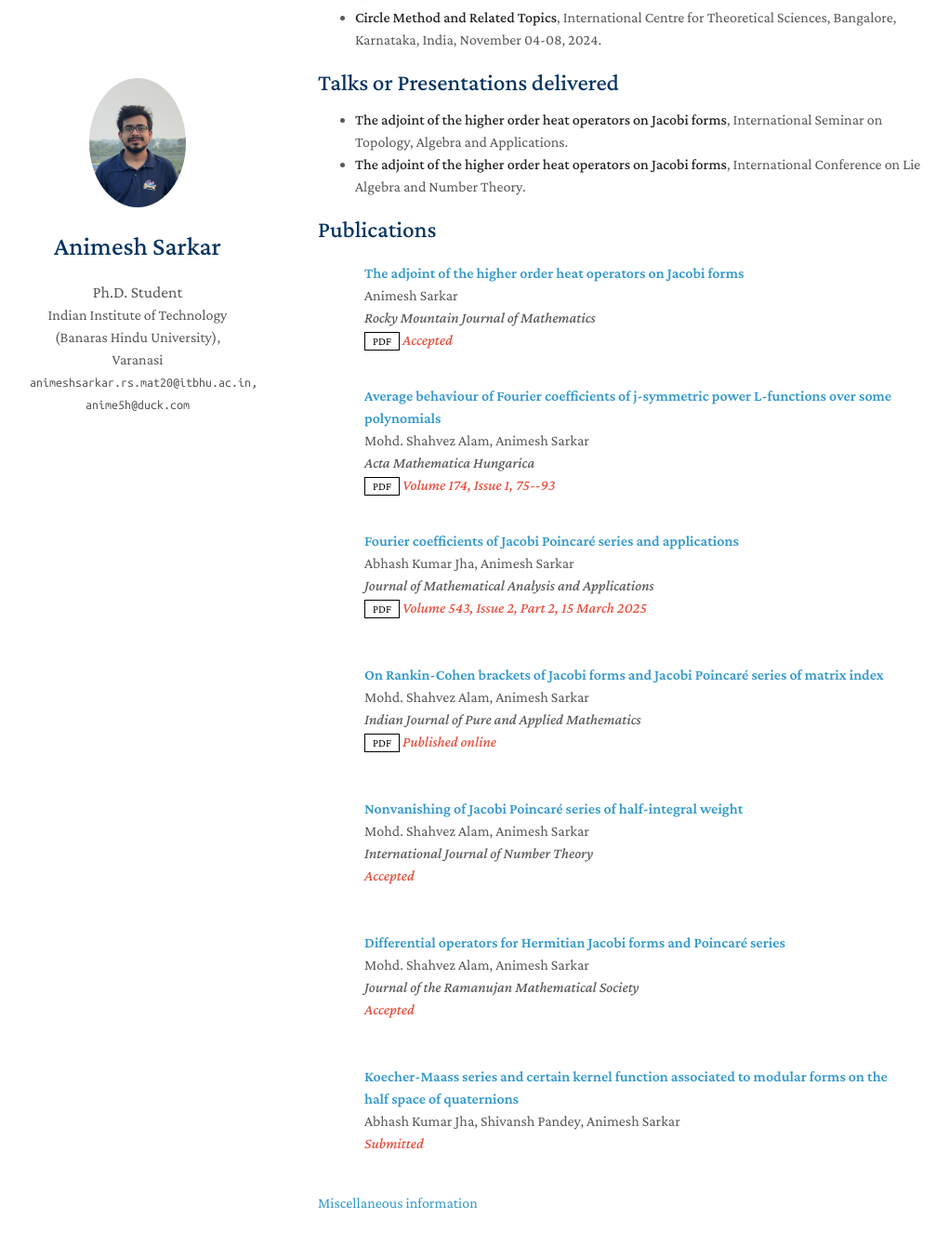
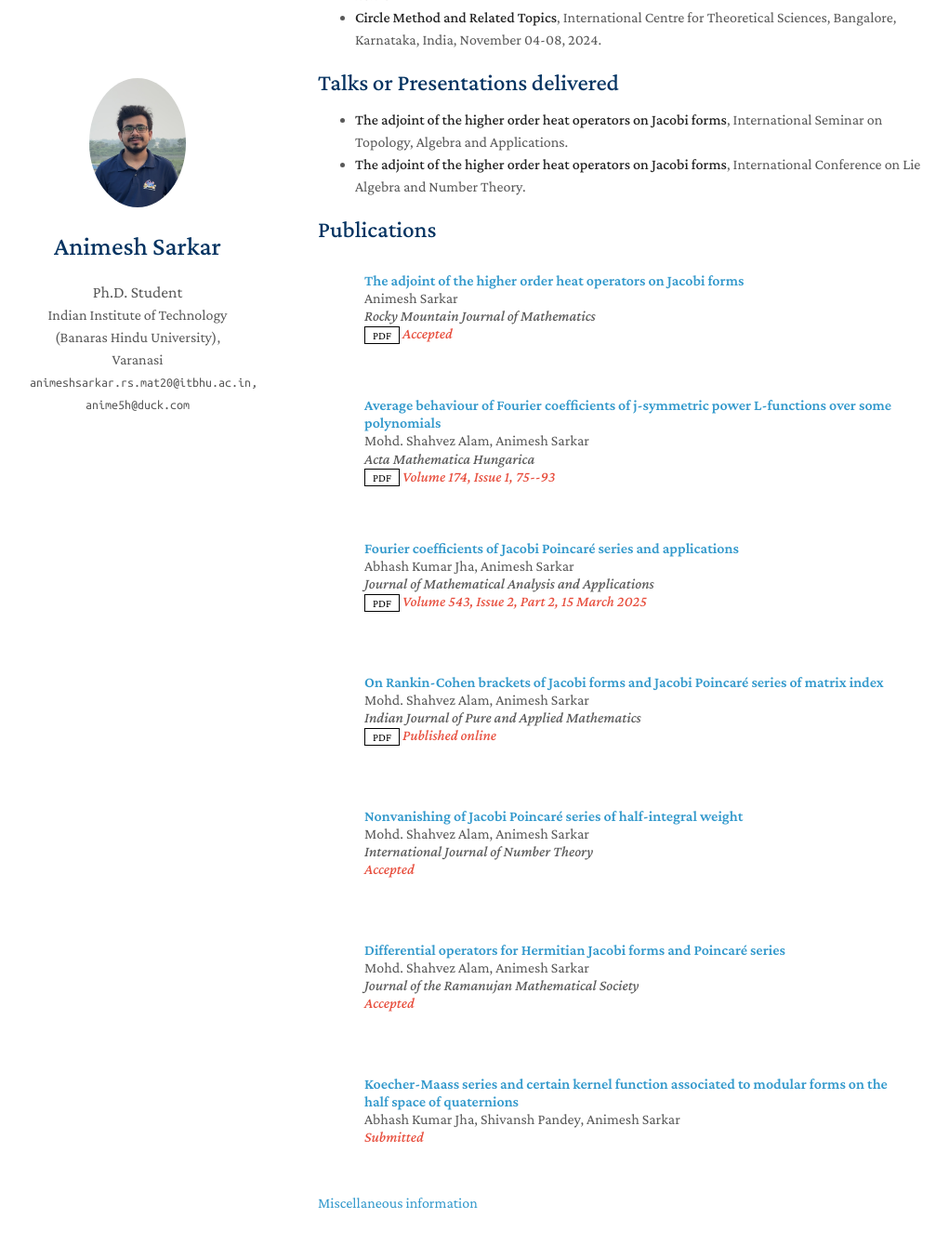
Before and after one commit to 4nimesh/4nimesh.github.io, a Jekyll site: the page built from index.md, in a window 1280 px wide and 1400 px high, scrolled down 1343 px. Shown: the top 1339 px of the window at 93% size, without its empty margins (128-1149 px from the left). Built offline with Jekyll 4.4.1, drawn with Linux system fonts in a browser that asks for light colours; a style sheet for code colours, icons or effects is not loaded; our own code applies the rules of GitHub Pages for plain Markdown files.

Commit message:
Update publications.css

```diff
--- a/assets/css/publications.css
+++ b/assets/css/publications.css
@@ -80,3 +80,7 @@ blockquote { background: var(--global-bg-color); border-left: 2px solid var(--gl
 .publications ol.bibliography li div.abstract.hidden.open { border-color: var(--global-text-color); }
 
 .publications ol.bibliography li .teaser { border-radius: 8px; box-shadow: 3px 3px 6px #888; height: 123px; width: 270px; margin-top: 5px; margin-left: 5px; margin-bottom: 5px; object-fit: cover; }
+
+.publications {
+  line-height: 1.2;
+}
```
